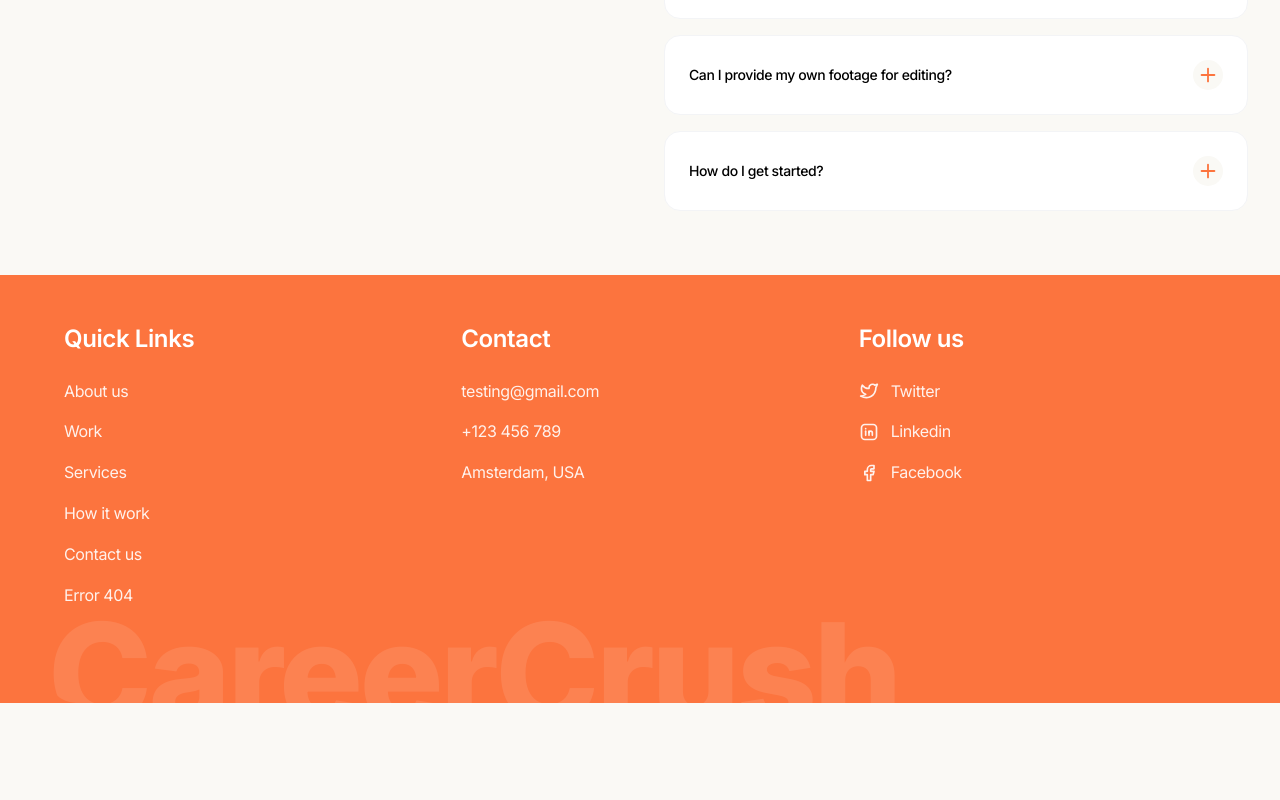
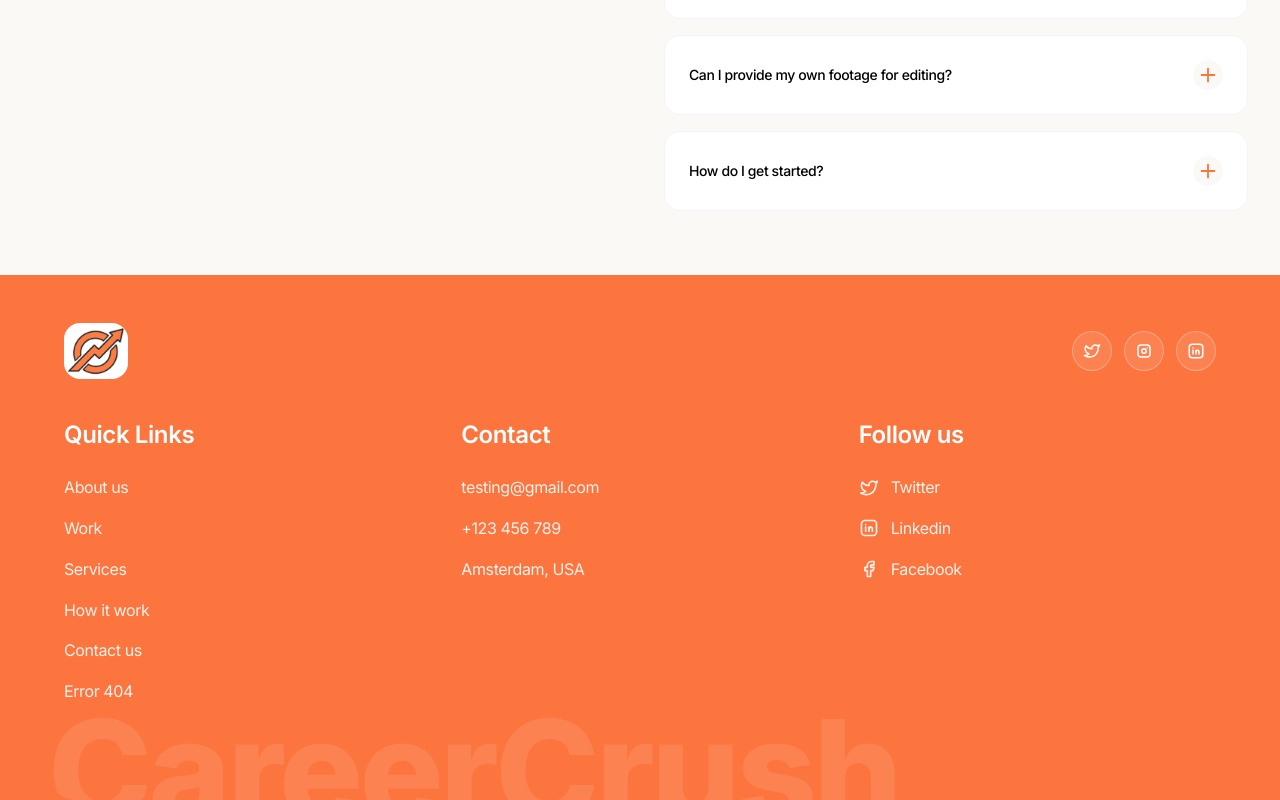
Before and after one commit to Happyesss/careercrush, a Next.js app: page / in a window 1280 px wide. Shown: the part 5261-6061 px from the top of the page. Before the commit the page ends 5964 px from the top, so only its background shows below. Built offline with nearby package versions, Linux system fonts and the light colour scheme.

Commit message:
fixed logo in footer

```diff
--- a/src/components/Footer/Footer.tsx
+++ b/src/components/Footer/Footer.tsx
@@ -1,9 +1,10 @@
 'use client'
 
-import { IconBrandFacebook, IconBrandLinkedin, IconBrandTwitter } from "@tabler/icons-react";
+import { IconBrandFacebook, IconBrandInstagram, IconBrandLinkedin, IconBrandTwitter } from "@tabler/icons-react";
 import Link from "next/link";
 import { usePathname } from "next/navigation";
 import { useTheme } from "@/ThemeContext";
+
 
 const Footer = () => {
   const pathname = usePathname();
@@ -21,6 +22,26 @@ const Footer = () => {
           <div className="pointer-events-none select-none absolute -bottom-10 left-0 right-0 text-white/10 font-extrabold tracking-tight text-[140px] leading-none hidden md:block">
             CareerCrush
           </div>
+
+    <div className="flex items-center  justify-between mb-10">
+
+      <div className="flex items-center gap-3">
+ <img src="/cc.jpg" alt="CareerCrush logo" className="h-18 w-16 rounded-2xl object-contain " />
+      </div>
+
+      <div className="ml-auto flex items-center gap-3">
+        <Link href="https://twitter.com" target="_blank" aria-label="Twitter" className="h-10 w-10 rounded-full border border-white/30 bg-white/10 backdrop-blur flex items-center justify-center hover:bg-white/20 transition">
+          <IconBrandTwitter size={18} />
+        </Link>
+        <Link href="https://instagram.com" target="_blank" aria-label="Instagram" className="h-10 w-10 rounded-full border border-white/30 bg-white/10 backdrop-blur flex items-center justify-center hover:bg-white/20 transition">
+          <IconBrandInstagram size={18} />
+        </Link>
+        <Link href="https://linkedin.com" target="_blank" aria-label="LinkedIn" className="h-10 w-10 rounded-full border border-white/30 bg-white/10 backdrop-blur flex items-center justify-center hover:bg-white/20 transition">
+          <IconBrandLinkedin size={18} />
+        </Link>
+      </div>
+
+    </div>
 
           <div className="grid grid-cols-1 pb-20 md:grid-cols-3 gap-10 relative z-10">
             {/* Quick Links */}
```
Also changed, not shown: public/cc.jpg (added).
